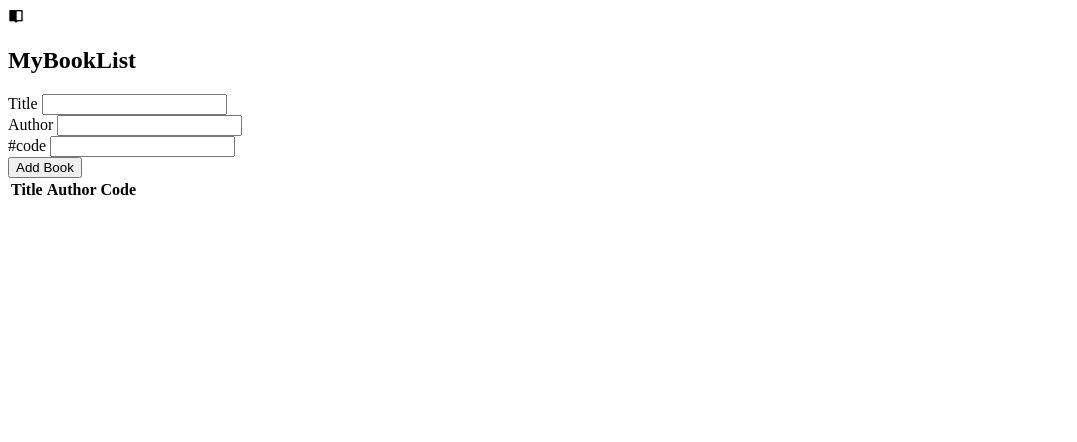
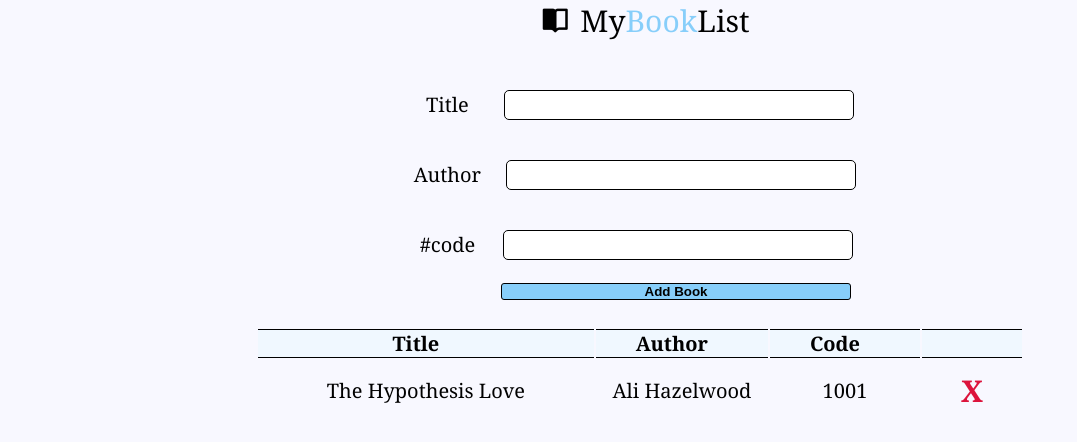
Before and after one commit to Keiwiscky/August-s-BookList, a plain HTML site: page index.html in a window 1280 px wide. Shown: the whole page, without its empty margins (0-1077 px from the left). Drawn offline with nearby package versions, Linux system fonts and the light colour scheme.

Commit message:
second Test

```diff
--- a/index.html
+++ b/index.html
@@ -4,7 +4,7 @@
     <meta charset="UTF-8">
     <meta http-equiv="X-UA-Compatible" content="IE=edge">
     <meta name="viewport" content="width=device-width, initial-scale=1.0">
-    <link rel="stylesheet" href="/Book List/style.css">
+    <link rel="stylesheet" href="style.css">
     <link rel="stylesheet" href="https://unpkg.com/boxicons@latest/css/boxicons.min.css">
     <title>Document</title>
 </head>
@@ -46,6 +46,6 @@
         </table>
        </div>
     </div>
-    <script src="/Book List/app.js"></script>
+    <script src="app.js"></script>
 </body>
 </html>
```
